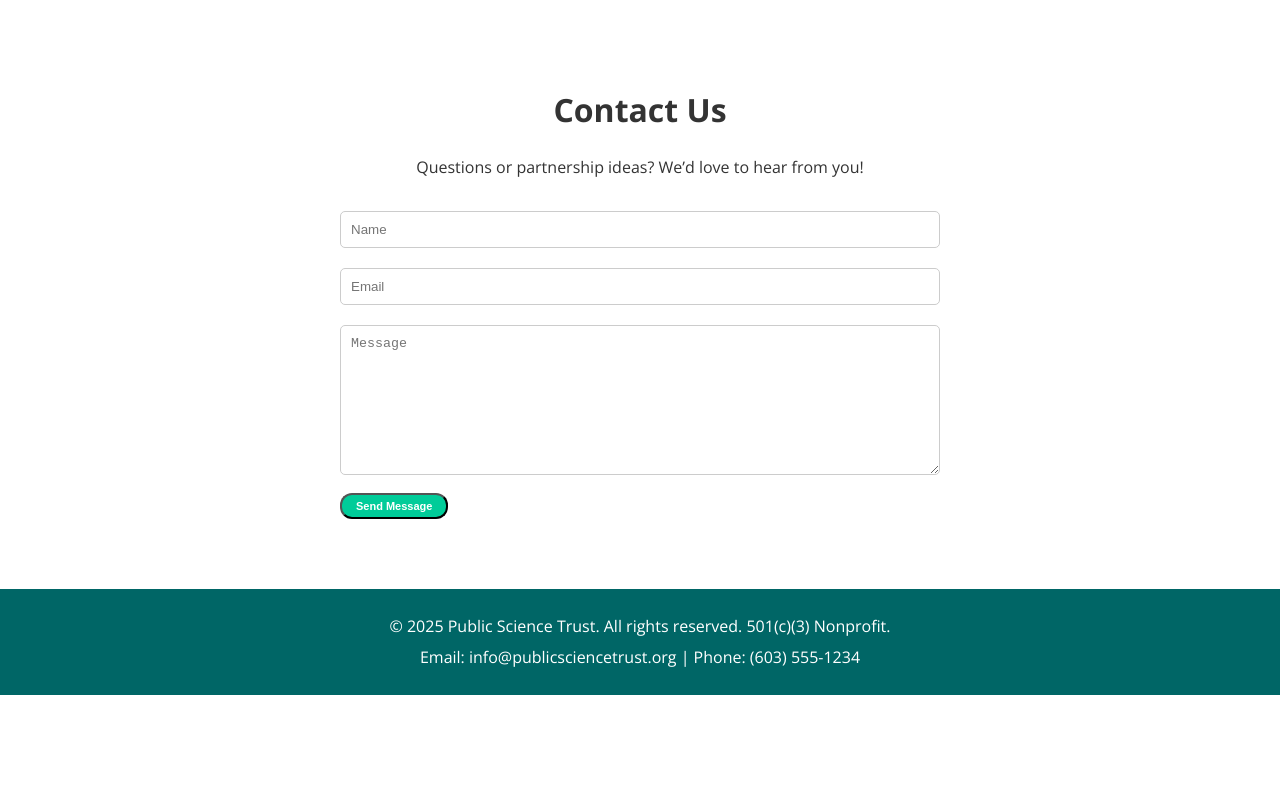
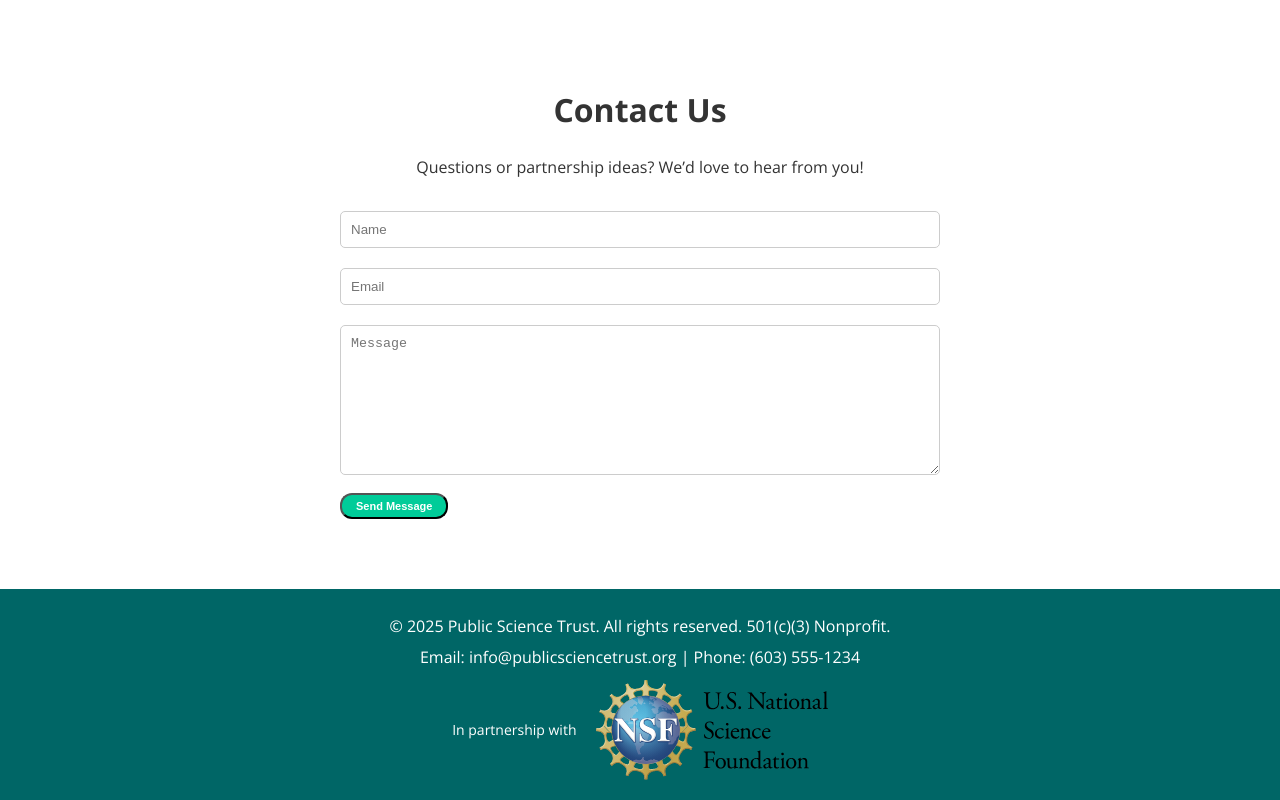
Before and after one commit to aime2solve/PublicScienceTrust, a plain HTML site: page index.html in a window 1280 px wide. Shown: the part 2595-3395 px from the top of the page. Before the commit the page ends 3290 px from the top, so only its background shows below. Drawn offline with nearby package versions, Linux system fonts and the light colour scheme.

Commit message:
Add files via upload

```diff
--- a/index.html
+++ b/index.html
@@ -27,6 +27,7 @@
             </nav>
         </div>
     </header>
+
     <section id="hero" id="home">
         <div class="container">
             <h2>Empower Science for All</h2>
@@ -209,8 +210,8 @@
             </div>
         </div>
     </div>
+</section>
 
-</section>
     <section id="about">
         <div class="container">
             <h2>About the Public Science Trust</h2>
@@ -250,10 +251,13 @@
     <div class="container">
         <p>© 2025 Public Science Trust. All rights reserved. 501(c)(3) Nonprofit.</p>
         <p>Email: info@publicsciencetrust.org | Phone: (603) 555-1234</p>
+        <div class="partnership">
+            <p>In partnership with</p>
+            <img src="logo-NSF.svg" alt="National Science Foundation Logo" class="nsf-logo" id="nsf-logo">
+        </div>
+    </div>
+</footer>
 
-</div>
-
-</footer>
     <script>
     document.addEventListener('DOMContentLoaded', () => {
         const hamburger = document.querySelector('.hamburger');
@@ -365,7 +369,6 @@ document.addEventListener('DOMContentLoaded', () => {
             console.log('NSF logo loaded successfully.');
         });
     });
-
 </script>
 </body>
 </html>
```
Lines whose indentation alone changed are shown as unchanged.
